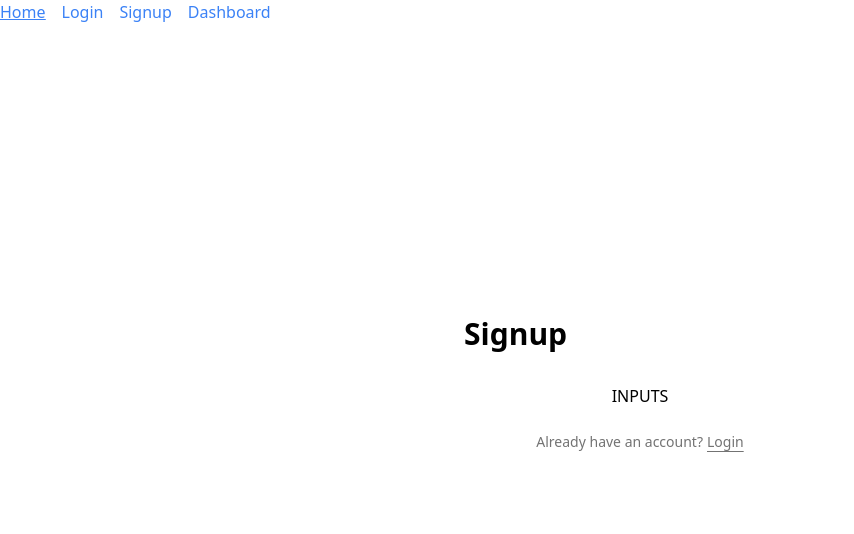
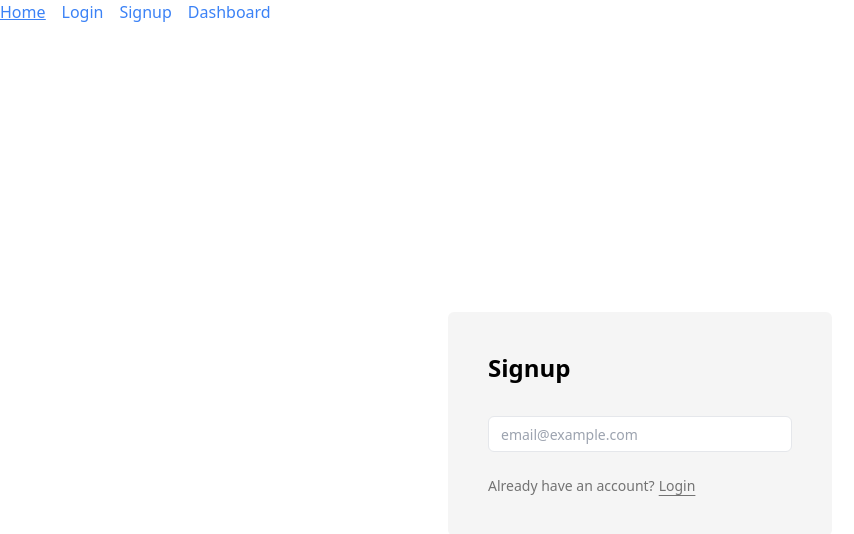
Before and after one commit to Masoud-M/auth-task, a Next.js app: page /signup in a window 1280 px wide. Shown: the top 534 px of the page, without its empty margins (0-854 px from the left). Built offline with nearby package versions, Linux system fonts and the light colour scheme.

Commit message:
create: Input component

```diff
--- a/app/(auth)/signup/page.tsx
+++ b/app/(auth)/signup/page.tsx
@@ -1,11 +1,12 @@
+import Input from "@/components/auth/Input";
 import Link from "next/link";
 
 export default function SignupPage() {
   return (
-    <section>
-      <div className="flex flex-col justify-center items-center mx-auto px-4 py-24 max-w-sm min-h-[90dvh]">
-        <h1 className="place-self-start mb-8 font-semibold text-3xl">Signup</h1>
-        INPUTS
+    <section className="flex justify-center items-center w-full min-h-svh">
+      <div className="bg-neutral-100 p-6 md:p-10 rounded-md w-full max-w-sm">
+        <h1 className="place-self-start mb-8 font-semibold text-2xl">Signup</h1>
+        <Input type="email" placeholder="email@example.com" id="email" />
         <p className="mt-6 text-neutral-500 text-sm">
           Already have an account?
           <Link href="/login" className="ml-1 underline underline-offset-4">
--- /dev/null
+++ b/components/auth/Input.tsx
@@ -0,0 +1,18 @@
+import { twMerge } from "tailwind-merge";
+
+export default function Input({
+  className,
+  type,
+  ...props
+}: React.ComponentProps<"input">) {
+  return (
+    <input
+      type={type}
+      {...props}
+      className={twMerge(
+        "bg-white disabled:opacity-50 shadow-xs px-3 py-1 border rounded-md w-full min-w-0 h-9 md:text-sm text-base transition-[color,box-shadow] disabled:cursor-not-allowed disabled:pointer-events-none",
+        className
+      )}
+    />
+  );
+}
```
